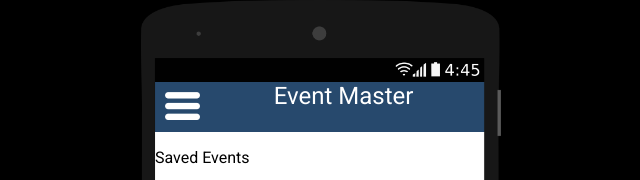
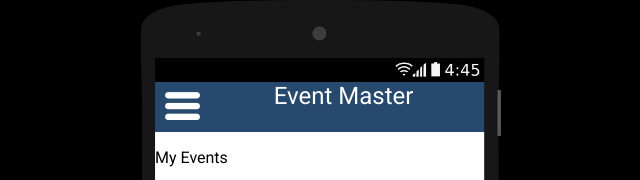
Before and after one commit to dylanmrowe/EventMaster, a plain HTML site: page savedEvents.html in a window 1280 px wide. Shown: the top 180 px of the page, 319-959 px from the left. Drawn offline with nearby package versions, Linux system fonts and the light colour scheme.

Commit message:
Changed title from Saved Events to My Events

```diff
--- a/savedEvents.html
+++ b/savedEvents.html
@@ -74,7 +74,7 @@
 
 				<!--Title of page-->
 				<div class="title" name="Saved Events">
-					<p>Saved Events</p>
+					<p>My Events</p>
 				</div>
 
 				<div class="events">
```
